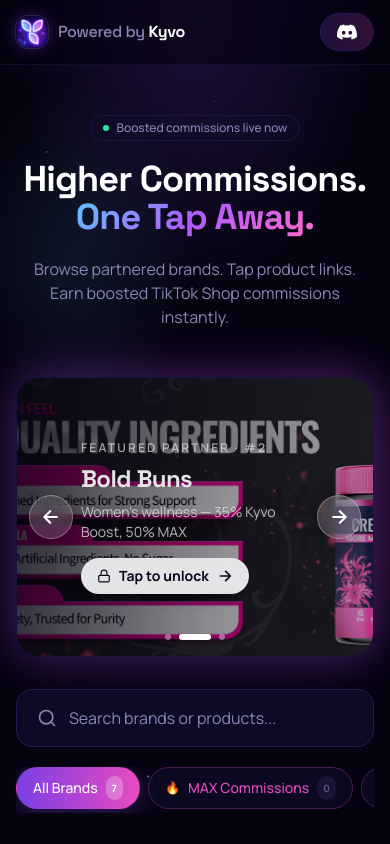
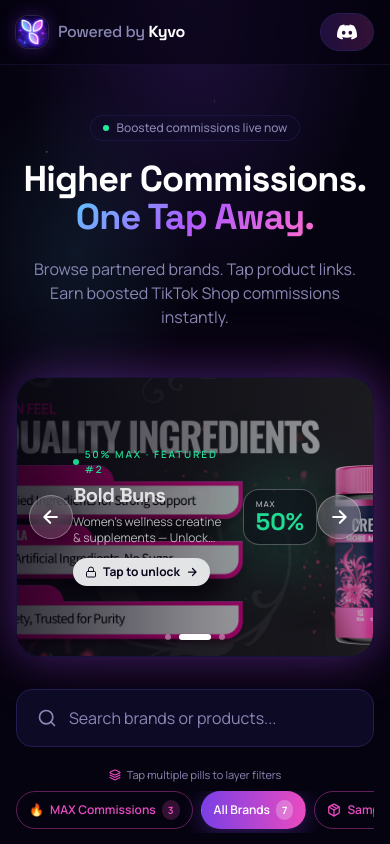
Before and after one commit to aragonmedia/kyvo-portal, a Next.js app: page / in a window 390 px wide. Shown: the top 844 px of the page. Built offline with nearby package versions, Linux system fonts and the light colour scheme.

Commit message:
Banners show 50% MAX + multi-select pills + mobile polish

```diff
--- a/components/BannerSlideshow.tsx
+++ b/components/BannerSlideshow.tsx
@@ -133,51 +133,58 @@
         />
       )}
 
+      {/*
+        Mobile-first layout: tighter horizontal padding on small screens so
+        the glass arrow buttons + content all fit on a 380px viewport.
+      */}
       <div className="relative z-10 h-full flex items-center justify-between
-                      px-16 sm:px-20 md:px-24 gap-4">
+                      px-14 sm:px-20 md:px-24 gap-3 sm:gap-4">
         {/* Left content — clickable area for opening the modal */}
         <button
           onClick={onBrandClick}
           className="text-left max-w-md min-w-0 group"
           aria-label={`Open ${brand.name} product links`}
         >
-          <div className="text-xs sm:text-sm font-semibold uppercase tracking-[0.18em] text-white/70 mb-2">
-            Featured Partner · #{brand.priorityOrder ?? 1}
+          <div className="text-[10px] sm:text-xs font-semibold uppercase tracking-[0.18em] text-kyvo-green mb-1.5 flex items-center gap-1.5">
+            <span className="inline-flex w-1.5 h-1.5 rounded-full bg-kyvo-green animate-pulse" />
+            50% MAX · Featured #{brand.priorityOrder ?? 1}
           </div>
-          <h2 className="font-display font-bold text-2xl sm:text-3xl md:text-4xl text-white leading-tight tracking-tight">
+          <h2 className="font-display font-bold text-xl sm:text-3xl md:text-4xl text-white leading-tight tracking-tight">
             {brand.name}
           </h2>
           {brand.tagline && (
-            <p className="mt-2 text-sm sm:text-base text-white/80 max-w-sm line-clamp-2">
+            <p className="mt-1.5 sm:mt-2 text-xs sm:text-base text-white/80 max-w-sm line-clamp-2">
               {brand.tagline}
             </p>
           )}
 
-          {/* Tap-to-unlock CTA → Discord ticket */}
+          {/* Tap-to-unlock CTA → Discord ticket (mobile-first sizing) */}
           <a
             href={ticketUrl}
             target="_blank"
             rel="noopener noreferrer"
             onClick={(e) => e.stopPropagation()}
-            className="mt-4 inline-flex items-center gap-2 px-4 py-2
+            className="mt-3 sm:mt-4 inline-flex items-center gap-1.5 sm:gap-2
+                       px-3 py-1.5 sm:px-4 sm:py-2
                        rounded-full bg-white text-kyvo-deep
-                       text-sm font-bold shadow-lg
+                       text-xs sm:text-sm font-bold shadow-lg
                        hover:scale-105 transition-transform"
           >
-            <LockIcon className="w-3.5 h-3.5" />
+            <LockIcon className="w-3 h-3 sm:w-3.5 sm:h-3.5" />
             Tap to unlock
-            <ArrowRight className="w-4 h-4" />
+            <ArrowRight className="w-3 h-3 sm:w-4 sm:h-4" />
           </a>
         </button>
 
-        {/* Right — commission stamp */}
-        <div className="hidden sm:flex flex-col items-center justify-center relative shrink-0">
+        {/* Right — commission stamp.  Mobile-first sizing. */}
+        <div className="flex flex-col items-center justify-center relative shrink-0">
           <div className="absolute inset-0 rounded-full bg-kyvo-green/40 blur-2xl" />
-          <div className="relative bg-kyvo-void/40 backdrop-blur-md border border-white/30 rounded-2xl px-5 py-4 sm:px-7 sm:py-5">
-            <div className="text-[10px] sm:text-xs font-semibold uppercase tracking-widest text-white/70">
-              Commission
+          <div className="relative bg-kyvo-void/40 backdrop-blur-md border border-white/30 rounded-2xl
+                          px-3 py-2.5 sm:px-7 sm:py-5">
+            <div className="text-[8px] sm:text-xs font-semibold uppercase tracking-widest text-white/70 leading-none">
+              MAX
             </div>
-            <div className="font-display font-bold text-4xl sm:text-5xl text-kyvo-green leading-none mt-1">
+            <div className="font-display font-bold text-2xl sm:text-5xl text-kyvo-green leading-none mt-0.5 sm:mt-1">
               {brand.commissionRate}%
             </div>
           </div>
--- a/components/FilterPills.tsx
+++ b/components/FilterPills.tsx
@@ -2,9 +2,14 @@
 
 import type { FilterCategory } from '@/lib/types';
 
+/**
+ * Pill order — MAX Commissions sits LEFTMOST (most prominent, easy to find).
+ * "All Brands" sits second as the default/reset state.
+ * Mobile-first: horizontal scroll on narrow viewports, wraps on sm+.
+ */
 const PILLS: FilterCategory[] = [
+  'MAX Commissions',  // ← leftmost, most prominent
   'All Brands',
-  'MAX Commissions',
   'Samples Included',
   'Health',
   'Beauty',
@@ -22,10 +27,39 @@
 
 export function FilterPills({ active, onToggle, counts }: Props) {
   const allActive = active.has('All Brands') || active.size === 0;
+  // Count of non-default active filters — used to surface the multi-select hint
+  const activeFilterCount = active.has('All Brands')
+    ? 0
+    : Array.from(active).filter((p) => p !== 'All Brands').length;
 
   return (
     <div className="px-4 mt-5">
       <div className="mx-auto max-w-7xl">
+        {/* Multi-select hint banner — only shows when no filters yet,
+            so users understand they can stack pills */}
+        {activeFilterCount === 0 && (
+          <div className="mb-2 flex items-center justify-center gap-1.5 text-[11px] sm:text-xs text-kyvo-muted">
+            <LayersIcon className="w-3 h-3 text-kyvo-magenta" />
+            <span>Tap multiple pills to layer filters</span>
+          </div>
+        )}
+
+        {/* Active-filters bar — shows when 1+ filter is on */}
+        {activeFilterCount > 0 && (
+          <div className="mb-2 flex flex-wrap items-center justify-center gap-2 text-[11px] sm:text-xs">
+            <span className="text-kyvo-muted">
+              {activeFilterCount} filter{activeFilterCount === 1 ? '' : 's'} active
+            </span>
+            <span className="text-kyvo-dim">·</span>
+            <button
+              onClick={() => onToggle('All Brands')}
+              className="text-kyvo-magenta hover:text-kyvo-pink font-semibold underline-offset-2 hover:underline"
+            >
+              Clear all
+            </button>
+          </div>
+        )}
+
         <div className="flex gap-2 overflow-x-auto no-scrollbar pb-1
                         sm:flex-wrap sm:justify-center">
           {PILLS.map((pill) => {
@@ -40,8 +74,8 @@
                 key={pill}
                 onClick={() => onToggle(pill)}
                 aria-pressed={isActive}
-                className={`shrink-0 inline-flex items-center gap-2 px-4 py-2 rounded-full
-                            text-sm font-medium transition-all duration-200
+                className={`shrink-0 inline-flex items-center gap-1.5 sm:gap-2 px-3 py-2 sm:px-4 rounded-full
+                            text-xs sm:text-sm font-semibold transition-all duration-200
                             border
                             ${
                               isActive
@@ -49,12 +83,16 @@
                                   ? 'bg-gradient-to-r from-kyvo-magenta to-kyvo-pink text-white border-transparent shadow-[0_4px_24px_rgba(233,75,193,0.45)]'
                                   : 'bg-gradient-to-r from-kyvo-violet to-kyvo-magenta text-white border-transparent shadow-[0_4px_24px_rgba(123,63,228,0.4)]'
                                 : isHighlightPill
-                                  ? 'bg-kyvo-surface/60 text-kyvo-magenta border-kyvo-magenta/30 hover:border-kyvo-magenta/70 hover:bg-kyvo-magenta/10'
+                                  ? 'bg-kyvo-magenta/8 text-kyvo-magenta border-kyvo-magenta/40 hover:border-kyvo-magenta/80 hover:bg-kyvo-magenta/15'
                                   : 'bg-kyvo-surface/60 text-kyvo-muted border-kyvo-border hover:text-white hover:border-kyvo-violet/60'
                             }`}
               >
-                {pill === 'MAX Commissions' && <FireIcon />}
-                {pill === 'Samples Included' && <PackageIcon />}
+                {/* Check icon when active (makes selectedness unmistakable) */}
+                {isActive && !isAll && (
+                  <CheckIcon className="w-3 h-3 sm:w-3.5 sm:h-3.5" />
+                )}
+                {pill === 'MAX Commissions' && !isActive && <FireIcon />}
+                {pill === 'Samples Included' && !isActive && <PackageIcon />}
                 {pill}
                 {typeof count === 'number' && (
                   <span
@@ -62,7 +100,9 @@
                                 ${
                                   isActive
                                     ? 'bg-white/25 text-white'
-                                    : 'bg-kyvo-elevated text-kyvo-dim'
+                                    : isHighlightPill
+                                      ? 'bg-kyvo-magenta/20 text-kyvo-magenta'
+                                      : 'bg-kyvo-elevated text-kyvo-dim'
                                 }`}
                   >
                     {count}
@@ -72,13 +112,6 @@
             );
           })}
         </div>
-
-        {/* Hint: multi-select */}
-        {active.size > 0 && !active.has('All Brands') && (
-          <div className="mt-2 text-center text-[11px] text-kyvo-muted">
-            Tap multiple filters to layer them. Tap a pill again to remove it.
-          </div>
-        )}
       </div>
     </div>
   );
@@ -111,3 +144,39 @@
     </svg>
   );
 }
+
+function LayersIcon({ className = '' }: { className?: string }) {
+  return (
+    <svg
+      viewBox="0 0 24 24"
+      fill="none"
+      stroke="currentColor"
+      strokeWidth="2.2"
+      strokeLinecap="round"
+      strokeLinejoin="round"
+      className={className}
+      aria-hidden
+    >
+      <path d="m12.83 2.18a2 2 0 0 0-1.66 0L2.6 6.08a1 1 0 0 0 0 1.83l8.58 3.91a2 2 0 0 0 1.66 0l8.58-3.9a1 1 0 0 0 0-1.83Z" />
+      <path d="m22 12.18-9.17 4.18a2 2 0 0 1-1.66 0L2 12.18" />
+      <path d="m22 17.18-9.17 4.18a2 2 0 0 1-1.66 0L2 17.18" />
+    </svg>
+  );
+}
+
+function CheckIcon({ className = '' }: { className?: string }) {
+  return (
+    <svg
+      viewBox="0 0 24 24"
+      fill="none"
+      stroke="currentColor"
+      strokeWidth="3"
+      strokeLinecap="round"
+      strokeLinejoin="round"
+      className={className}
+      aria-hidden
+    >
+      <path d="M20 6 9 17l-5-5" />
+    </svg>
+  );
+}
--- a/data/brands.ts
+++ b/data/brands.ts
@@ -32,20 +32,18 @@
     id: 'natural-stacks',
     name: 'Natural Stacks',
     niche: 'Health',
-    // Per Kyvo X Natural Stacks spreadsheet:
-    //   Affiliate partner commission = 15% (the "open" rate on TikTok Shop)
-    //   Creator commission           = 35% (the Kyvo Boost rate live on platform)
-    //   MAX tier                     = 50% (locked, unlocked via Discord ticket)
+    // Kyvo's negotiated rate for creators in this portal is 50% MAX.
+    // The 15% openCollabRate is what TikTok Shop's open affiliate program pays anyone.
     openCollabRate: 15,
-    commissionRate: 35,
-    maxCommission: 50,
+    commissionRate: 50,     // Headline number creators see on the banner + card
+    maxCommission: 50,      // Same as Kyvo Boost — confirms top-tier rate
     priority: true,
     priorityOrder: 1,
     trending: true,
     highCommission: true,
     samplesIncluded: true,
     // ticketUrl: 'https://discord.com/channels/.../...',  // TODO: paste per-brand ticket link
-    tagline: 'Premium nootropics — 35% Kyvo Boost, 50% MAX',
+    tagline: 'Premium nootropics & focus stacks — Unlock 50% MAX',
     bannerGradient:
       'linear-gradient(135deg, #1a0b3e 0%, #4a1d8a 35%, #7B3FE4 70%, #22F5A3 100%)',
     bannerImage: '/banners/natural-stacks.jpg',
@@ -100,15 +98,15 @@
     id: 'bold-buns',
     name: 'Bold Buns',
     niche: 'Health',
-    // Spreadsheet: 35% creator / 15% affiliate partner.  Same model as Natural Stacks.
+    // Kyvo MAX rate is 50% for creators in this portal.
     openCollabRate: 15,
-    commissionRate: 35,
+    commissionRate: 50,
     maxCommission: 50,
     priority: true,
     priorityOrder: 2,
     highCommission: true,
     samplesIncluded: true,
-    tagline: "Women's wellness — 35% Kyvo Boost, 50% MAX",
+    tagline: "Women's wellness creatine & supplements — Unlock 50% MAX",
     bannerGradient:
       'linear-gradient(135deg, #2a0a3e 0%, #7a1d8a 40%, #E94BC1 80%, #FF6BCB 100%)',
     bannerImage: '/banners/bold-buns.jpg',
@@ -124,15 +122,15 @@
     id: 'fuel-nutrition',
     name: 'Fuel Nutrition',
     niche: 'Health',
-    // Spreadsheet: 35% creator / 15% affiliate partner.  Same model as Natural Stacks.
+    // Kyvo MAX rate is 50% for creators in this portal.
     openCollabRate: 15,
-    commissionRate: 35,
+    commissionRate: 50,
     maxCommission: 50,
     priority: true,
     priorityOrder: 3,
     highCommission: true,
     samplesIncluded: true,
-    tagline: 'Beauty & longevity — 35% Kyvo Boost, 50% MAX',
+    tagline: 'Beauty, collagen & longevity — Unlock 50% MAX',
     bannerGradient:
       'linear-gradient(135deg, #0a1d3e 0%, #1d4a8a 40%, #5CC8FF 80%, #22F5A3 100%)',
     bannerImage: '/banners/fuel-nutrition.jpg',
```
